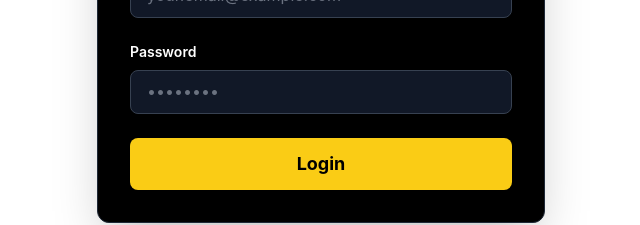
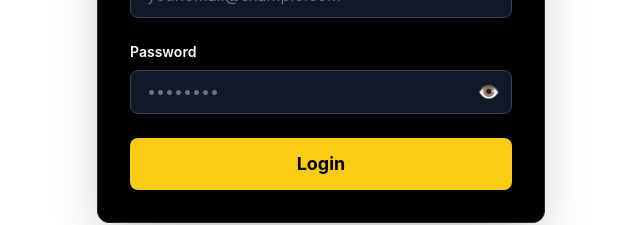
Before and after one commit to jeyantharan/bait-frontend, a React (Create React App) app: page /login in a window 1280 px wide. Shown: the part 366-591 px from the top of the page, without its empty margins (319-959 px from the left). Built offline with nearby package versions, Linux system fonts and the light colour scheme.

Commit message:
Update Login.js

```diff
--- a/src/Login.js
+++ b/src/Login.js
@@ -2,9 +2,10 @@
 import axios from 'axios';
 import { useNavigate } from 'react-router-dom';
 
-function Login() {
+function Login({ setIsAuthenticated }) {
   const [email, setEmail] = useState('');
   const [password, setPassword] = useState('');
+  const [showPassword, setShowPassword] = useState(false);
   const [error, setError] = useState('');
   const [success, setSuccess] = useState('');
   const [loading, setLoading] = useState(false);
@@ -23,6 +24,8 @@
       const res = await axios.post('https://backend-ruby-eight-64.vercel.app/api/login', { email, password });
       setSuccess('Login successful!');
       localStorage.setItem('token', res.data.token);
+      localStorage.setItem('userEmail', email);
+      setIsAuthenticated(true);
       setTimeout(() => {
         navigate('/');
       }, 1000);
@@ -73,16 +76,26 @@
             <label className="block text-white text-sm font-semibold mb-2" htmlFor="password">
               Password
             </label>
+            <div className="relative">
               <input
                 id="password"
-              type="password"
-              className="w-full px-4 py-2 border border-gray-700 rounded-lg bg-gray-900 text-white placeholder-gray-500 focus:outline-none focus:ring-2 focus:ring-yellow-400"
+                type={showPassword ? "text" : "password"}
+                className="w-full px-4 py-2 pr-10 border border-gray-700 rounded-lg bg-gray-900 text-white placeholder-gray-500 focus:outline-none focus:ring-2 focus:ring-yellow-400"
                 value={password}
                 onChange={(e) => setPassword(e.target.value)}
                 required
                 disabled={loading}
                 placeholder="••••••••"
               />
+              <button
+                type="button"
+                className="absolute right-3 top-1/2 transform -translate-y-1/2 text-gray-500 hover:text-gray-700 text-lg"
+                onClick={() => setShowPassword(!showPassword)}
+                disabled={loading}
+              >
+                {showPassword ? "🙈" : "👁️"}
+              </button>
+            </div>
           </div>
 
           <button
```
Lines whose indentation alone changed are shown as unchanged.
